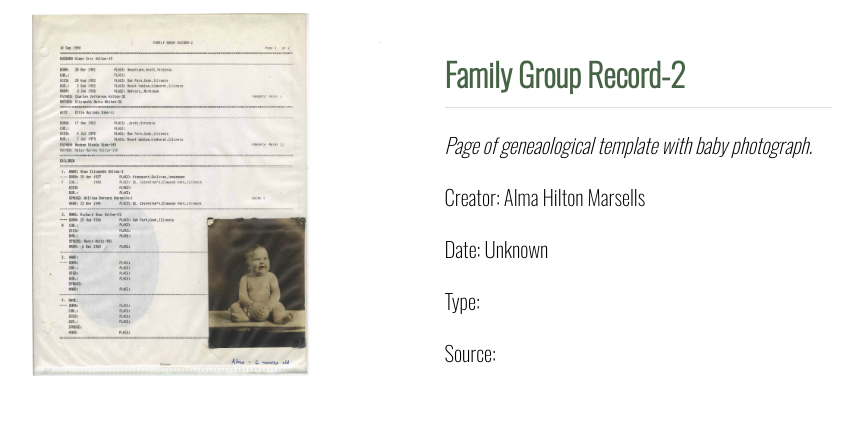
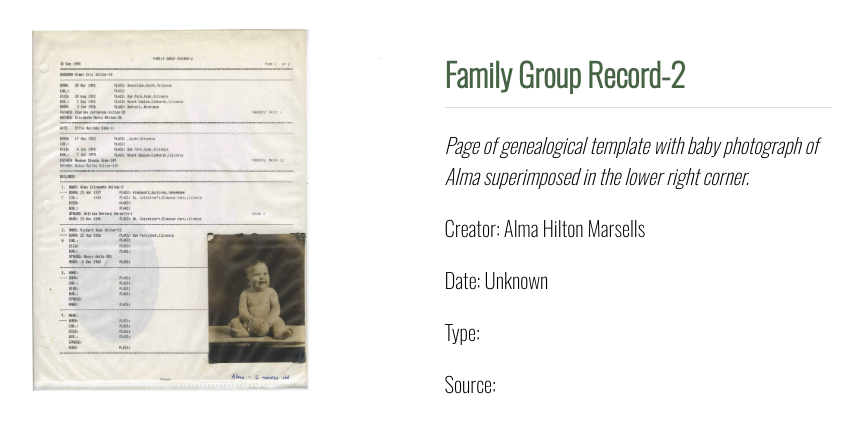
Before and after one commit to martinez2125/TennesseeChicago_Images, a Jekyll site: the page built from _mindoc_media/pg1-fgr.md, in a window 1280 px wide. Shown: the top 433 px of the page, without its empty margins (208-1061 px from the left). Built offline with Jekyll 4.4.1, drawn with Linux system fonts in a browser that asks for light colours.

Commit message:
Update pg1-fgr.md

```diff
--- a/_mindoc_media/pg1-fgr.md
+++ b/_mindoc_media/pg1-fgr.md
@@ -4,7 +4,7 @@ title: Hilton Family Binder (Inside)
 media_type: image
 
 _title: Family Group Record-2
-description: Page of geneaological template with baby photograph.
+description: Page of genealogical template with baby photograph of Alma superimposed in the lower right corner.
 creator: Alma Hilton Marsells
 _date: Unknown
 rights:
```
